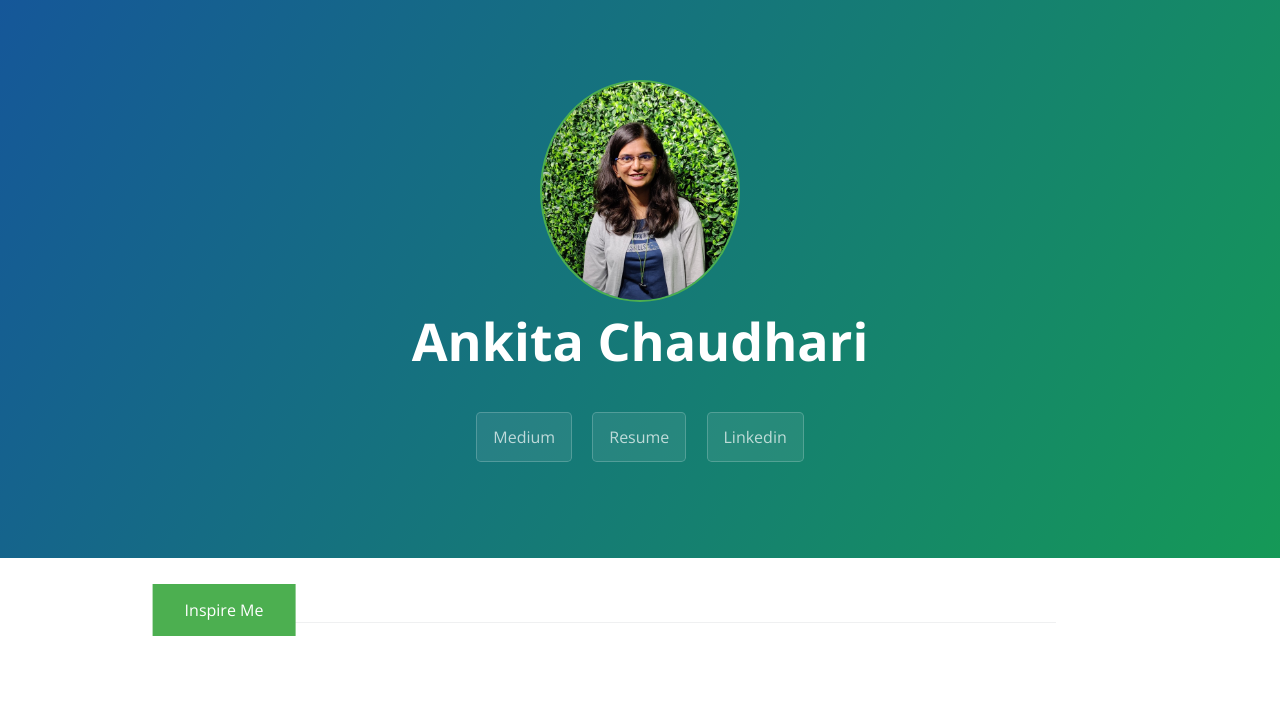
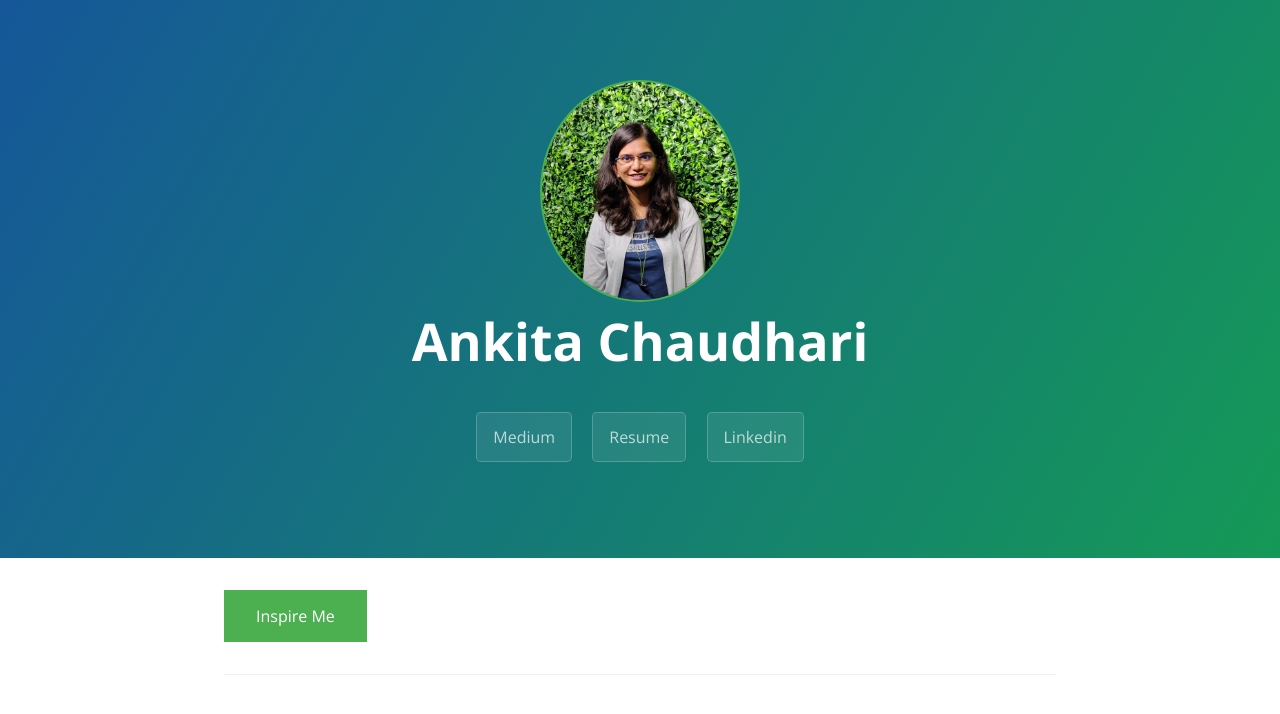
Before and after one commit to ank8ita/AnkitaChaudhari, a Jekyll site: the page built from index.md, in a window 1280 px wide. Shown: the top 714 px of the page. Built offline with Jekyll 4.4.1, drawn with Linux system fonts in a browser that asks for light colours; our own code applies the rules of GitHub Pages for plain Markdown files.

Commit message:
Update cayman.css

```diff
--- a/css/cayman.css
+++ b/css/cayman.css
@@ -11,12 +11,7 @@
   display: inline-block;
   font-size: 16px;
 }
-.buttonCenter {
-  margin: 0;
-  position: absolute;
-  -ms-transform: translate(-50%, -50%);
-  transform: translate(-50%, -50%);
-}
+
 img {
   border-radius: 50%;
   display: block;
```
